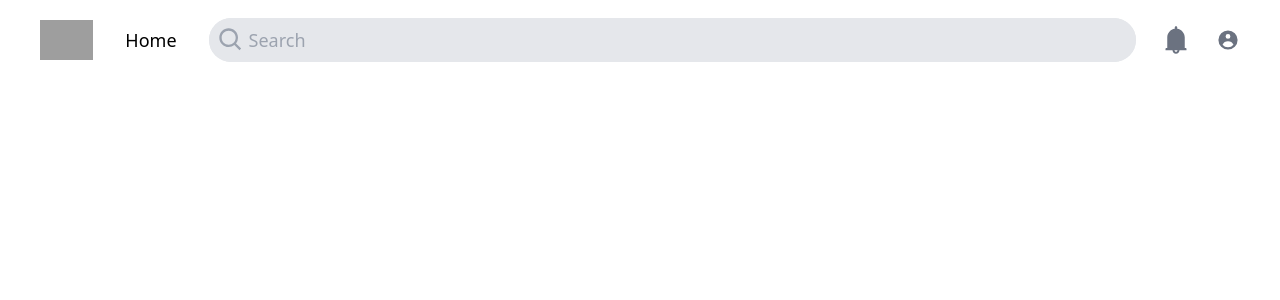
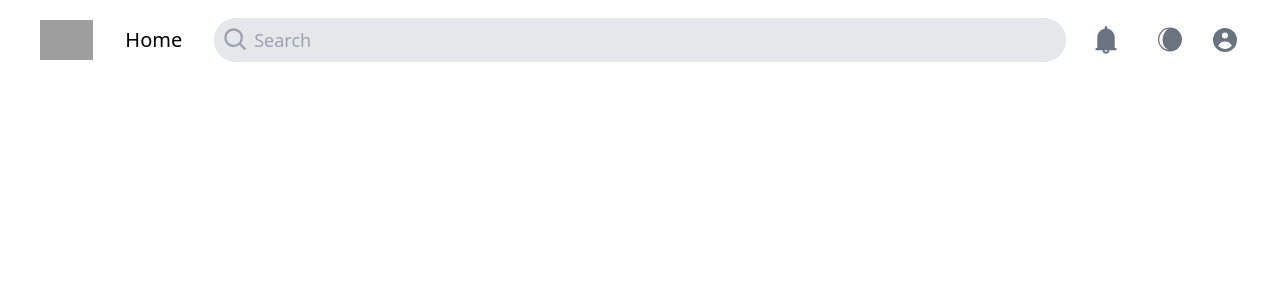
Before and after one commit to wassim-triki/pbook, a React (Create React App) app: page /profile in a window 1280 px wide. Shown: the top 300 px of the page. Built offline with nearby package versions, Linux system fonts and the light colour scheme; sample sign-in values are in the browser's storage; grey boxes are pictures that could not be loaded.

Commit message:
add dark mode and save to local storage

```diff
--- a/src/App.js
+++ b/src/App.js
@@ -6,10 +6,18 @@ import Home from './pages/Home';
 import ProtectedRoute from './components/ProtectedRoute';
 import MobileNav from './components/MobileNav';
 import Navbar from './components/Navbar';
+import DarkModeContext, {
+  DarkModeProvider,
+  useDarkMode,
+} from './context/DarkModeContext';
+import { useContext, useEffect } from 'react';
+import DarkModeContainer from './components/DarkModeContainer';
 
 function App() {
   return (
-    <div className="App   ">
+    <div className={`App `}>
+      <DarkModeProvider>
+        <DarkModeContainer>
           <UserProvider>
             <Router>
               <MobileNav />
@@ -31,6 +39,8 @@ function App() {
               </Routes>
             </Router>
           </UserProvider>
+        </DarkModeContainer>
+      </DarkModeProvider>
     </div>
   );
 }
--- /dev/null
+++ b/src/components/DarkModeContainer.jsx
@@ -0,0 +1,9 @@
+import React from 'react';
+import { useDarkMode } from '../context/DarkModeContext';
+
+const DarkModeContainer = ({ children }) => {
+  const { isDark } = useDarkMode();
+  return <div className={isDark ? 'dark' : ''}>{children}</div>;
+};
+
+export default DarkModeContainer;
--- a/src/components/MobileNav.jsx
+++ b/src/components/MobileNav.jsx
@@ -8,6 +8,9 @@ import { AiOutlineBell } from 'react-icons/ai';
 import { AiFillBell } from 'react-icons/ai';
 import { HiOutlineUserCircle } from 'react-icons/hi';
 import { HiUserCircle } from 'react-icons/hi';
+import { useDarkMode } from '../context/DarkModeContext';
+import { WiMoonAltWaningCrescent6 } from 'react-icons/wi';
+import { WiMoonAltWaningGibbous1 } from 'react-icons/wi';
 const navLinks = [
   { pathname: '/', iconOutline: HiOutlineHome, iconFill: HiHome },
   { pathname: '/search', iconOutline: BiSearch, iconFill: BiSearch },
@@ -22,6 +25,7 @@ const MobileNav = () => {
   const [showNav, setShowNav] = useState(true);
   const [lastScrollY, setLastScrollY] = useState(0);
   const { pathname } = useLocation();
+  const { isDark, setIsDark } = useDarkMode();
   // useEffect(() => {}, [pathname]);
 
   const controlNav = () => {
@@ -38,9 +42,9 @@ const MobileNav = () => {
 
   return (
     <nav
-      className={`lg:hidden flex items-center justify-around shadow-[0_0_20px_5px_rgba(0,0,0,.05)]  fixed z-50  ${
-        user && showNav ? ' bottom-5 opacity-100 ' : ' -bottom-12 opacity-0 '
-      } left-[18%]   w-[65%] rounded-full p-3 transition-all duration-200 ease-in-out`}
+      className={`lg:hidden flex items-center justify-around shadow-[0_0_20px_5px_rgba(0,0,0,.05)]  fixed z-50 bg-white  ${
+        user && showNav ? ' bottom-12 opacity-100 ' : ' -bottom-12 opacity-0 '
+      } left-[11.5%]   w-[75%] rounded-full p-4 transition-all duration-200 ease-in-out`}
     >
       {navLinks.map((obj) => {
         const iconType = obj.pathname === pathname ? 'iconFill' : 'iconOutline';
@@ -55,6 +59,7 @@ const MobileNav = () => {
           </Link>
         );
       })}
+
       <Link to={'/profile'}>
         {user?.imageUrl ? (
           <div className="w-7 h-7 rounded-full overflow-hidden ">
@@ -68,6 +73,17 @@ const MobileNav = () => {
           <HiUserCircle className="nav-icon" />
         )}
       </Link>
+      {isDark ? (
+        <WiMoonAltWaningGibbous1
+          className="nav-icon"
+          onClick={() => setIsDark(!isDark)}
+        />
+      ) : (
+        <WiMoonAltWaningCrescent6
+          className="nav-icon"
+          onClick={() => setIsDark(!isDark)}
+        />
+      )}
     </nav>
   );
 };
--- a/src/components/Navbar.jsx
+++ b/src/components/Navbar.jsx
@@ -1,17 +1,23 @@
-import React, { useContext } from 'react';
+import React, { useContext, useEffect } from 'react';
 import { Link } from 'react-router-dom';
 import { BiSearch } from 'react-icons/bi';
 import { AiFillBell } from 'react-icons/ai';
 import UserContext from '../context/UserContext';
 import { HiUserCircle } from 'react-icons/hi';
+import { WiMoonAltWaningCrescent6 } from 'react-icons/wi';
+import { WiMoonAltWaningGibbous1 } from 'react-icons/wi';
+import DarkModeContext, { useDarkMode } from '../context/DarkModeContext';
 
 const Navbar = () => {
   const { user } = useContext(UserContext);
+  const { isDark, setIsDark } = useDarkMode();
+  useEffect(() => console.log(isDark), [isDark]);
+  const toggleDarkMode = () => setIsDark(!isDark);
   return (
     <nav
       className={`hidden lg:visible px-10 w-screen gap-4 h-20 ${
         user ? 'lg:flex' : 'hidden'
-      } items-center text-lg fixed z-50 `}
+      } items-center text-lg fixed z-50 dark:text-white`}
     >
       <Link
         to={'/'}
@@ -23,7 +29,7 @@ const Navbar = () => {
           className="h-1/2"
         />
       </Link>
-      <Link to="/" className=" px-4 py-2  nav-icon-large  ">
+      <Link to="/" className=" px-4 py-2 text-xl nav-icon-large  ">
         Home
       </Link>
       <form className="bg-gray-200 rounded-full flex items-center relative flex-1">
@@ -31,10 +37,22 @@ const Navbar = () => {
         <input
           type="text"
           placeholder="Search"
-          className="bg-gray-200 rounded-full py-2 px-4 pl-10 focus:ring-2 outline-none active:ring-2 ring-offset-1 w-full"
+          className="bg-gray-200 rounded-full py-2 px-4 pl-10 focus:ring-2 outline-none active:ring-2 ring-offset-1 w-full text-black"
         />
       </form>
-      <AiFillBell className="nav-icon text-5xl p-2  nav-icon-large" />
+      <AiFillBell className="nav-icon nav-icon-large" />
+      {isDark ? (
+        <WiMoonAltWaningGibbous1
+          className="nav-toggle-theme transition-all duration-200 ease-in-out"
+          onClick={toggleDarkMode}
+        />
+      ) : (
+        <WiMoonAltWaningCrescent6
+          className="nav-toggle-theme transition-all duration-200 ease-in-out"
+          onClick={toggleDarkMode}
+        />
+      )}
+
       <Link to={'/profile'}>
         {user?.imageUrl ? (
           <div className="w-12 h-12 p-2 rounded-full  overflow-hidden hover:bg-gray-200 nav-icon-large">
--- /dev/null
+++ b/src/context/DarkModeContext.js
@@ -0,0 +1,23 @@
+import { createContext, useContext, useEffect, useState } from 'react';
+
+const DarkModeContext = createContext(false);
+export default DarkModeContext;
+export const DarkModeProvider = ({ children }) => {
+  const [isDark, setIsDark] = useState(
+    JSON.parse(localStorage.getItem('isDark'))
+  );
+  useEffect(() =>
+    localStorage.setItem('isDark', JSON.stringify(isDark), [isDark])
+  );
+  // useEffect(() => console.log(isDark));
+  return (
+    <DarkModeContext.Provider value={{ isDark, setIsDark }}>
+      {children}
+    </DarkModeContext.Provider>
+  );
+};
+
+export const useDarkMode = () => {
+  const { isDark, setIsDark } = useContext(DarkModeContext);
+  return { isDark, setIsDark };
+};
--- a/src/context/UserContext.js
+++ b/src/context/UserContext.js
@@ -3,7 +3,9 @@ import { createContext, useState } from 'react';
 const UserContext = createContext(null);
 export default UserContext;
 export const UserProvider = ({ children }) => {
-  const [user, setUser] = useState(JSON.parse(localStorage.getItem('user')));
+  const [user, setUser] = useState(
+    JSON.parse(localStorage.getItem('user')) || null
+  );
   return (
     <UserContext.Provider value={{ user, setUser }}>
       {children}
--- a/src/index.css
+++ b/src/index.css
@@ -9,10 +9,13 @@
 
 @layer components {
   .nav-icon {
-    @apply text-2xl text-gray-500 outline-none cursor-pointer;
+    @apply text-3xl text-gray-500 outline-none cursor-pointer;
   }
   .nav-icon-large {
-    @apply hover:bg-gray-200 rounded-full active:scale-95;
+    @apply hover:bg-gray-200 rounded-full active:scale-95 dark:text-gray-300 dark:hover:bg-gray-100 dark:hover:text-gray-500 text-5xl p-2;
+  }
+  .nav-toggle-theme {
+    @apply cursor-pointer text-gray-500 hover:bg-gray-200 rounded-full active:scale-95 dark:text-gray-300 dark:hover:bg-gray-100 dark:hover:text-gray-500 text-5xl p-2;
   }
 }
 
--- a/src/pages/Home/Home.jsx
+++ b/src/pages/Home/Home.jsx
@@ -12,7 +12,7 @@ const Home = () => {
     console.log('logged out');
   };
   return (
-    <div className="h-[300vh] w-screen dark:bg-red-main">
+    <div className="h-[300vh] w-screen dark:bg-bg-dark transition-all duration-200 ease-in-out">
       <div className="absolute top-52 text-center w-screen">
         <GoogleLogout
           clientId={process.env.REACT_APP_GOOGLE_CLIENT_ID}
--- a/tailwind.config.js
+++ b/tailwind.config.js
@@ -9,6 +9,7 @@ module.exports = {
       },
       colors: {
         'red-main': '#FF4A4A',
+        'bg-dark': '#2f3034',
       },
     },
   },
```
Lines whose indentation alone changed are shown as unchanged.
